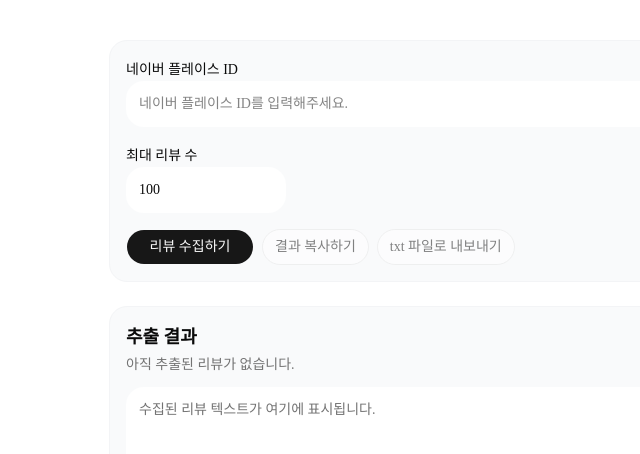
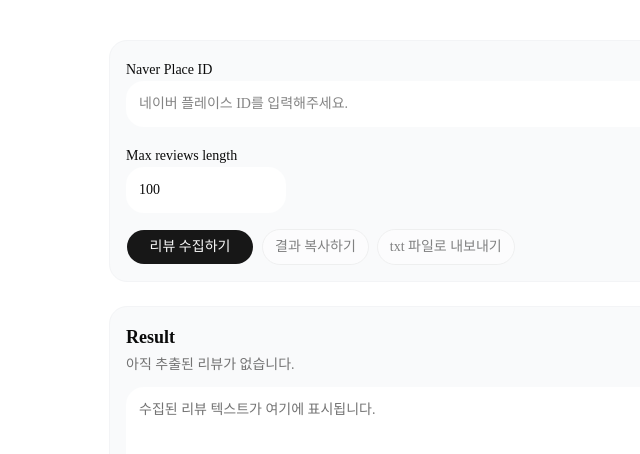
Before and after one commit to ungveloper/naver-place-review-text-extractor, a Next.js app: page / in a window 1280 px wide. Shown: the top 454 px of the page, without its empty margins (171-811 px from the left). Built offline with nearby package versions, Linux system fonts and the light colour scheme.

Commit message:
변경: github 정보

```diff
--- a/app/page.tsx
+++ b/app/page.tsx
@@ -174,7 +174,7 @@
     <main className="mx-auto px-6 py-10 max-w-3xl w-full min-h-screen flex flex-col gap-6">
       <section className="space-y-4 rounded-2xl border border-gray-100 bg-gray-50 p-4">
         <label className="block space-y-2">
-          <span className="font-medium text-sm">네이버 플레이스 ID</span>
+          <span className="font-medium text-sm">Naver Place ID</span>
           <input
             value={placeInput}
             onChange={(event) => setPlaceInput(event.target.value)}
@@ -184,7 +184,7 @@
         </label>
 
         <label className="block w-40 space-y-2">
-          <span className="font-medium text-sm">최대 리뷰 수</span>
+          <span className="font-medium text-sm">Max reviews length</span>
           <input
             type="number"
             min={1}
@@ -247,7 +247,7 @@
       <section className="space-y-3 rounded-2xl border border-gray-100 bg-gray-50 p-4">
         <div className="space-y-1">
           <h2 className="font-semibold text-lg">
-            추출 결과 {reviews.length > 0 ? `(${reviews.length}개)` : ''}
+            Result {reviews.length > 0 ? `(${reviews.length}개)` : ''}
           </h2>
           {result ? (
             <p className="text-muted-foreground text-xs leading-5">
```
